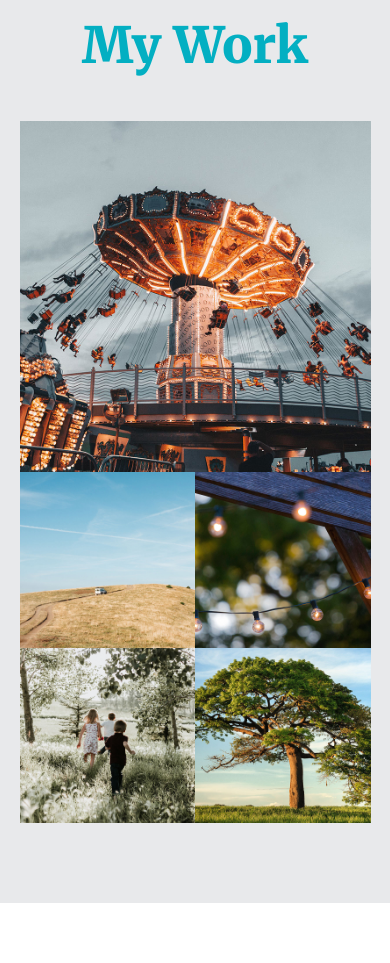
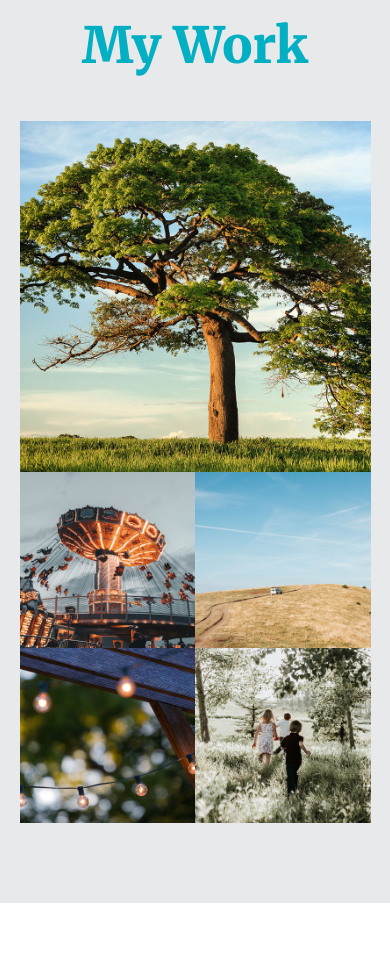
Before and after one commit to matluc/Artist-portfolio, a website: page index.html in a window 390 px wide. Shown: the part 2080-3043 px from the top of the page. Drawn offline with Linux system fonts and the light colour scheme; a web font is replaced by a local one.

Commit message:
Media querries

```diff
--- a/index.html
+++ b/index.html
@@ -45,7 +45,7 @@
     <div class="portfolio-items">
 
       <!-- Portfolio item 1 -->
-      <figure class="portfolio-item featured">
+      <figure class="portfolio-item ">
         <img src="img/portfolio-01.jpg" alt="portfolio item">
         <figcaption>
           <h2 class="portfolio-title">Project Name</h2>
@@ -85,7 +85,7 @@
       </figure>
 
       <!-- Portfolio item 5 -->
-      <figure class="portfolio-item">
+      <figure class="portfolio-item featured">
         <img src="img/portfolio-05.jpg" alt="portfolio item">
         <figcaption>
           <h2 class="portfolio-title">Project Name</h2>
@@ -108,11 +108,11 @@
         <input type="email" id="email">
       </label>
 
-      <label message="message">Message:
+      <label message="message" class="message">Message:
         <textarea name="" id="message"></textarea>
       </label>
 
-      <input class="button" type="submit" value="SEND">
+      <input class="button form-button" type="submit" value="SEND">
 
     </form>
   </section>
--- a/scss/modules/_mixins.scss
+++ b/scss/modules/_mixins.scss
@@ -11,3 +11,9 @@
     clear: both;
   }
 }
+
+@mixin mq($width: 50em) {
+  @media (min-width: $width){
+    @content;
+  }
+}
--- a/scss/partials/_about-me.scss
+++ b/scss/partials/_about-me.scss
@@ -31,17 +31,25 @@
   .about-img {
     grid-column: port / img;
     grid-row: 1 / 2;
+    @include mq {
+      grid-row: 1 / 4;
+    }
   }
 
   .about-title {
     grid-column: name / port;
     grid-row: 1 / 2;
     align-self: end;
+    @include mq {
+      margin-top: .25em;
+    }
   }
 
   .about-subtitle,
   .about-text {
     grid-column: port / port;
+    @include mq {
+      grid-column: img-end / port-end;
+    }
   }
-
 }
--- a/scss/partials/_base.scss
+++ b/scss/partials/_base.scss
@@ -3,6 +3,10 @@ body {
   font-family: $ff-s;
   line-height: 1.6;
   background: $white;
+
+  @include mq {
+    font-size: 1.125rem;
+  }
 }
 
 img {
@@ -18,8 +22,14 @@ h1 {
   color: $accent;
   line-height: 1;
   font-size: 3.125rem;
+  @include mq {
+    font-size: 4.25rem
+  }
 }
 
 h2 {
   @include sans-serif($fs: 2rem);
+  @include mq {
+    font-size: 3rem;
+  }
 }
--- a/scss/partials/_contact.scss
+++ b/scss/partials/_contact.scss
@@ -11,6 +11,37 @@
 form {
   display: flex;
   flex-direction: column;
+
+  @supports (display: grid) {
+    @include mq {
+      display: grid;
+      grid-template-columns: repeat(2, 1fr);
+      grid-column-gap: 1em;
+      grid-template-areas:
+        "name    email"
+        "message message"
+        "   .    button";
+
+        .name {
+          grid-area: name;
+        }
+
+        .email {
+          grid-area: email;
+        }
+
+        .message {
+          grid-area: message;
+          textarea {
+            height: 10em;
+          }
+        }
+
+        .button {
+          grid-area: button;
+        }
+    }
+  }
 }
 
 label {
@@ -25,6 +56,7 @@ textarea {
   display: block;
   padding: .75em;
   width: 100%;
+  min-width: 15em;
   background: lighten($light-gray, 5%);
   border: 1px solid $light-gray;
   font-size: 1.2rem;
@@ -33,6 +65,7 @@ textarea {
 .button {
   display: inline-block;
   width: auto;
+  min-width: auto;
   margin-top: 1em;
   margin-left: auto;
   background: $accent;
--- a/scss/partials/_portfolio.scss
+++ b/scss/partials/_portfolio.scss
@@ -27,14 +27,15 @@
     bottom: 0;
     right: 0;
     left: 0;
-    padding: 2em 1.5em 1em;
-    background: rgba($accent, .5);
+    padding: 1em;
+    background: rgba($accent, .75);
     color: $white;
     text-align: left;
     display: flex;
     flex-direction: column;
     transition: top ease-in-out 250ms;
   }
+
   &:hover figcaption,
   &:focus figcaption {
     top: 0;
@@ -54,10 +55,11 @@
 .portfolio-link {
   color: $white;
   font-weight: $fw-b;
-  font-size: .9rem;
+  font-size: 1.1rem;
   text-decoration: none;
-  border-bottom: 2px solid $white;
+  border-bottom: 3px solid $white;
   align-self: flex-start;
+
   &::after {
     content: url(../img/arrow-white.svg);
     display: inline-block;
@@ -71,11 +73,14 @@
   .portfolio-items {
     display: grid;
     grid-template-columns: repeat(2, 1fr);
+    @include mq {
+      grid-template-columns: repeat(4, 1fr);
+    }
   }
 
   .portfolio-item.featured {
     grid-column: 1 / span 2;
-    grid-row:  1 / span2;
+    grid-row:  1 / span 2;
   }
 
   .featured {
--- a/scss/partials/_welcome.scss
+++ b/scss/partials/_welcome.scss
@@ -13,6 +13,19 @@
     color: $dark-gray;
     line-height: 2;
     text-align: center;
+    @include mq {
+      font-size: 3vw;
+    }
+
+    span {
+      @include sans-serif($fs: 5.5rem, $color: $accent);
+      display: block;
+      margin-right: -.15em;
+      @include mq {
+        font-size: 10vw;
+      }
+    }
+
     &::before,
     &::after {
       content: '';
@@ -30,10 +43,6 @@
       margin: 2em auto 0;
     }
 
-    span {
-      @include sans-serif($fs: 5.5rem, $color: $accent);
-      display: block;
-      margin-right: -.15em;
-    }
+
   }
 }
```
Also changed, not shown: css/main.css.
